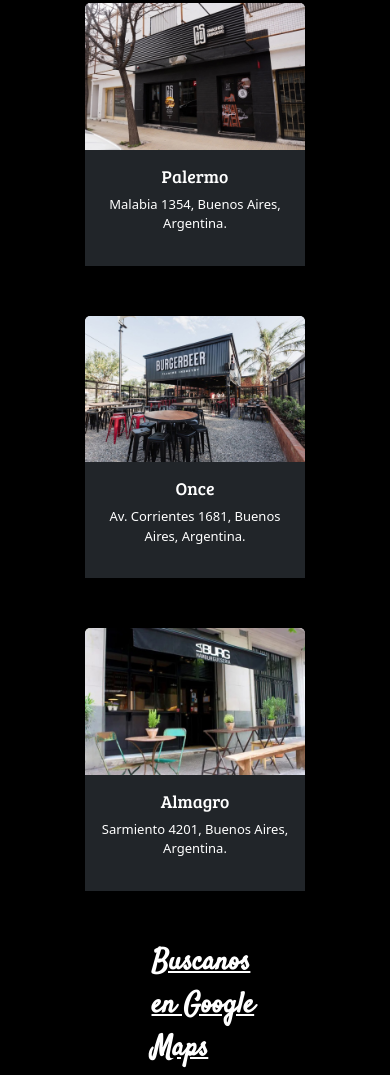
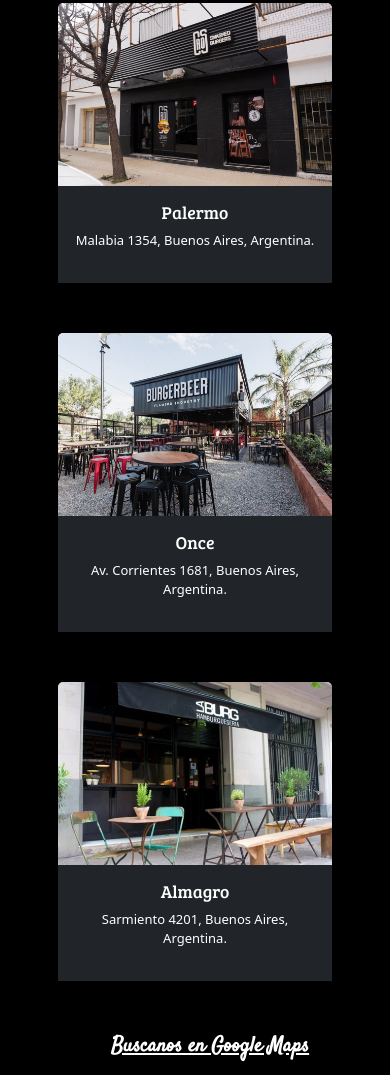
Before and after one commit to debora662/Hulkburguers, a plain HTML site: page pages/locales.html in a window 390 px wide. Shown: the part 245-1320 px from the top of the page. Drawn offline with nearby package versions, Linux system fonts and the light colour scheme; grey boxes are pictures that could not be loaded.

Commit message:
iframe google

```diff
--- a/css/styles.css
+++ b/css/styles.css
@@ -693,7 +693,7 @@
 
     .card {
         margin-bottom: 50px;
-        max-width: 60%;
+        max-width: 75%;
     }
 
     .card h5 {
@@ -713,13 +713,11 @@
     .maps {
         display: flex;
         flex-direction: column;
-
     }
 
     .maps p {
-        font-size: 1.8rem;
-        order:1;
-        max-width: 30%;
+        font-size: 1.3rem;
+        order: 1;
     }
 
     .maps iframe {
```
